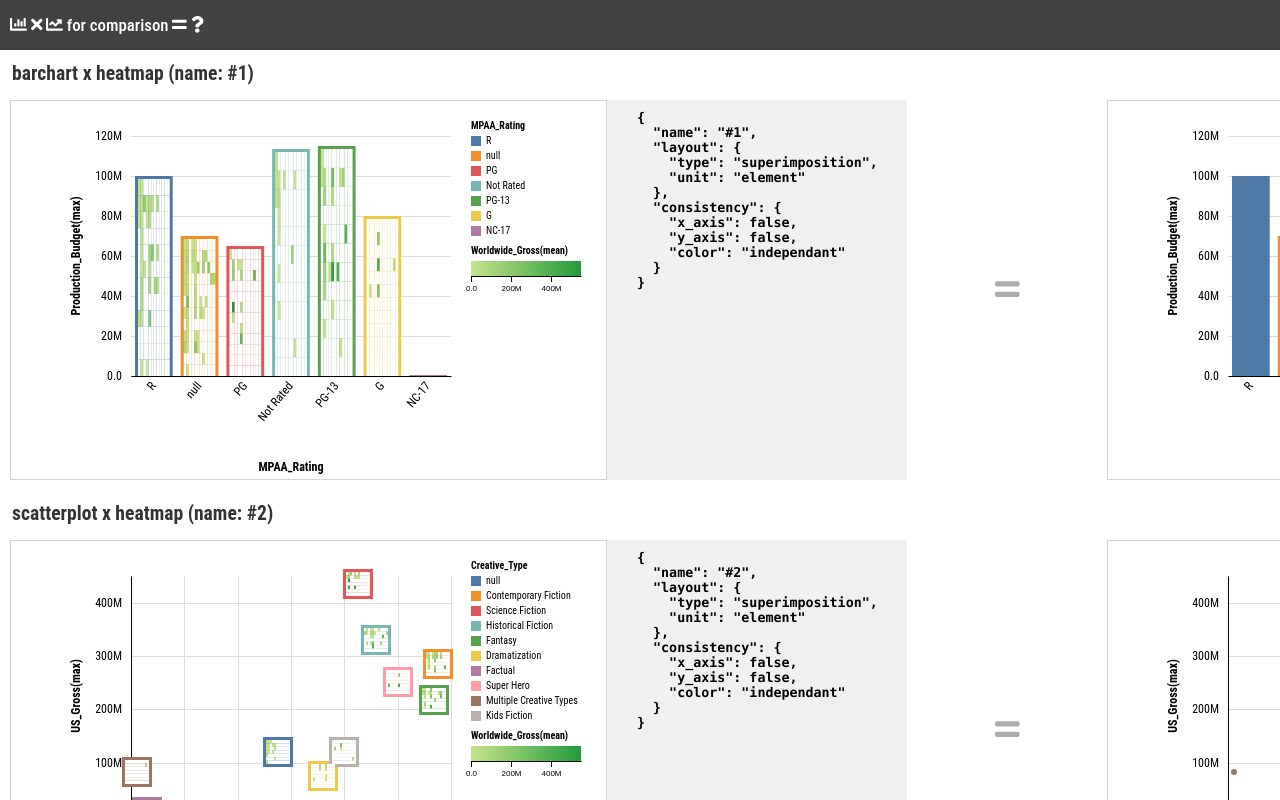
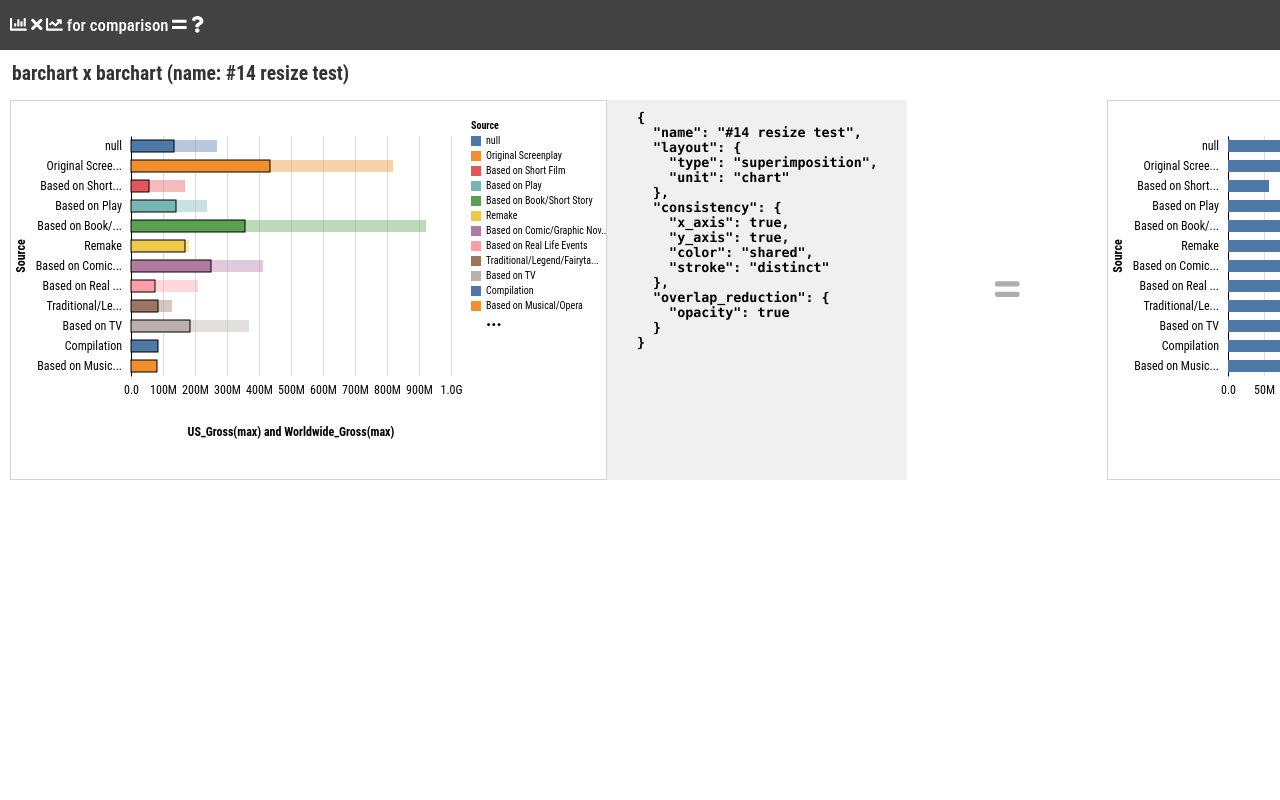
Before and after one commit to sehilyi/comparative-layout-explorer, a React app: page / in a window 1280 px wide. Built offline with nearby package versions, Linux system fonts and the light colour scheme.

Commit message:
Fix issue that a legend of shared color is not displayed

```diff
--- a/src/components/visualizations/axes/index.ts
+++ b/src/components/visualizations/axes/index.ts
@@ -235,7 +235,8 @@ export function renderAxes(
 }
 
 export function getAxisName(f1: Field, f2?: Field): string {
-  if (!f1) return ""
+  if (!f1 && !f2) return "";
+  if (!f1) return getAxisName(f2);  // when color is not specified for f1 but shared
   if (f2) {
     if (f1.field === f2.field) {
       if (!f1.aggregate || !f2.aggregate) return f1.field
--- a/src/components/visualizations/barcharts/index.ts
+++ b/src/components/visualizations/barcharts/index.ts
@@ -48,13 +48,6 @@ export function renderBarChart(
     svg.append(_g).attr(_transform, translate(styles.translateX, styles.translateY)).attr(_opacity, styles.opacity).classed(`${CHART_CLASS_ID}${styles.chartId} ${styles.chartId}`, true)
 
   renderBars(g, Object.assign([], aggValues), {qKey, nKey, cKey}, {x: x as ScaleBand, y: y as ScaleLinear, color}, {...styles})
-  if (styles.isLegend) {
-    // deprecated
-    /*
-    const legendG = svg.append(_g).attr(_transform, translate(styles.translateX + CHART_SIZE.width + (styles.rightY ? CHART_MARGIN.right : 0) + LEGEND_PADDING, styles.translateY))
-    renderLegend(legendG, styles.legendNameColor ? styles.legendNameColor : cKey, color.domain() as string[], color.range() as string[])
-    */
-  }
 }
 
 export function renderBars(
@@ -105,7 +98,7 @@ export function renderBars(
       .attr(_x, width)
       .attr(_y, styles.revY ? 0 : height)
       .attr(_height, 0)
-      .attr(_fill, d => (scales.color as ScaleOrdinal)(d[keys.cKey === "" ? _Q : _C]) as string)
+      .attr(_fill, d => (scales.color as ScaleOrdinal)(d[keys.cKey === "" ? _N : _C]) as string)
       // animated transition
       .transition().delay(animated ? DF_DELAY : null).duration(animated ? DF_DURATION : null)
       .attr(_opacity, 1)
@@ -127,7 +120,7 @@ export function renderBars(
       .attr(_stroke_width, stroke_width)
       .attr(_x, styles.revX ? width : 0)
       .attr(_width, 0)
-      .attr(_fill, d => (scales.color as ScaleOrdinal)(d[keys.cKey === "" ? _Q : _C]) as string)
+      .attr(_fill, d => (scales.color as ScaleOrdinal)(d[keys.cKey === "" ? _N : _C]) as string)
       // animated transition
       .transition().delay(animated ? DF_DELAY : null).duration(animated ? DF_DURATION : null)
       .attr(_opacity, 1)
--- a/src/components/visualizations/chart-styles/style-manager.ts
+++ b/src/components/visualizations/chart-styles/style-manager.ts
@@ -119,11 +119,11 @@ export function getStyles(A: Spec, B: Spec, C: _CompSpecSolid, consistency: _Con
     if (isAColorUsed || isBColorUsed) {
       if ((layout === "superimposition") || (layout === "juxtaposition" && arrangement === "stacked")) {
         S.A.isLegend = true;
-        S.A.legendType = colorTypeA;
+        S.A.legendType = colorTypeA || colorTypeB;
       }
       else {
         S.B.isLegend = true;
-        S.B.legendType = colorTypeB;
+        S.B.legendType = colorTypeB || colorTypeA;
       }
     }
   }
--- a/src/components/visualizations/comp-charts.ts
+++ b/src/components/visualizations/comp-charts.ts
@@ -87,7 +87,7 @@ export function renderCompChartGeneralized(ref: SVGSVGElement, A: Spec, B: Spec,
     }
   }
   /* render legends */
-  legends.legends.forEach(legend => {
+  legends.recipe.forEach(legend => {
     const legendG = svg.append(_g).attr(_transform, translate(legend.left, legend.top));
     renderLegend(legendG, legend.title, legend.scale.domain() as string[], legend.scale.range() as string[], !legend.isNominal);
   });
--- a/src/components/visualizations/legends/legend-manager.ts
+++ b/src/components/visualizations/legends/legend-manager.ts
@@ -27,7 +27,7 @@ export type LegendRecipe = {
  * @param S
  */
 export function getLegends(A: Spec, B: Spec, C: _CompSpecSolid, consistency: _ConsistencySolid, P: {A: Position, B: Position}, S: {A: ChartStyle, B: ChartStyle}) {
-  let legends: LegendRecipe[] = [];
+  let recipe: LegendRecipe[] = [];
   let lastYEnd = 0, addWidth = 0;
 
   // all legends should be placed in one column layout
@@ -35,27 +35,27 @@ export function getLegends(A: Spec, B: Spec, C: _CompSpecSolid, consistency: _Co
 
   /* A's legend */
   if (S.A.isLegend) {
-    legends.push({
+    recipe.push({
       title: S.A.legendNameColor,
       scale: S.A.color,
       left: P.A.left + S.A.width,
       top: P.A.top,
       isNominal: S.A.legendType === "nominal"
     });
-    lastYEnd += legends[0].top + estimateLegendSize(legends[0]);
+    lastYEnd += recipe[0].top + estimateLegendSize(recipe[0]);
   }
 
   /* B's legend */
   if (S.B.isLegend) {
     if (lastYEnd === 0) lastYEnd = P.B.top;
-    legends.push({
+    recipe.push({
       title: S.B.legendNameColor,
       scale: S.B.color,
       left: P.B.left + S.B.width,
       top: isOneColumn ? lastYEnd : P.B.top,
       isNominal: S.B.legendType === "nominal"
     });
-    lastYEnd += estimateLegendSize(legends[legends.length - 1]);
+    lastYEnd += estimateLegendSize(recipe[recipe.length - 1]);
   }
 
   /* consistency legends */
@@ -69,7 +69,7 @@ export function getLegends(A: Spec, B: Spec, C: _CompSpecSolid, consistency: _Co
 
       // distinct nominal color
       if (isBarChart(A) || isScatterplot(A)) { // TODO: decide color type more cleverly
-        legends.push({
+        recipe.push({
           title: "chart",
           scale: getNominalColor([getChartTitle(A), getChartTitle(B)]), // TODO: more clever title
           left,
@@ -79,26 +79,26 @@ export function getLegends(A: Spec, B: Spec, C: _CompSpecSolid, consistency: _Co
       }
       // distinct quantitative color
       else if (isHeatmap(A)) {
-        legends.push({
+        recipe.push({
           title: S.A.legendNameColor,
           scale: S.A.color,
           left,
           top: lastYEnd,
           isNominal: false
         });
-        legends.push({
+        recipe.push({
           title: S.B.legendNameColor,
           scale: S.B.color,
           left,
-          top: lastYEnd + estimateLegendSize(legends[legends.length - 1]),
+          top: lastYEnd + estimateLegendSize(recipe[recipe.length - 1]),
           isNominal: false
         });
       }
-      lastYEnd += estimateLegendSize(legends[legends.length - 1]);
+      lastYEnd += estimateLegendSize(recipe[recipe.length - 1]);
     }
   }
 
-  return {height: lastYEnd, addWidth, legends};
+  return {height: lastYEnd, addWidth, recipe};
 }
 
 export function estimateLegendSize(recipe: LegendRecipe) {
--- a/src/components/visualizations/tests/test-specs.ts
+++ b/src/components/visualizations/tests/test-specs.ts
@@ -18,12 +18,12 @@ export function getSimpleCompTitle(A: Spec, B: Spec, C: CompSpec) {
 
 export function getExamples() {
   let examples = getExampleSpec()
-  // .map(d => ({...d, C: correctCompSpec(d.C)}))
-  /// filter for debugging
-  // .filter(d => correctCompSpec({...d.C}).layout.type === "superimposition")
-  // .filter(d => d.A.mark === "rect" || d.B.mark === "rect")
-  // .filter(d => d.A.mark === "point" || d.B.mark === "point")
-  // .filter(d => d.C.name.includes("test"))
+    // .map(d => ({...d, C: correctCompSpec(d.C)}))
+    /// filter for debugging
+    // .filter(d => correctCompSpec({...d.C}).layout.type === "superimposition")
+    // .filter(d => d.A.mark === "rect" || d.B.mark === "rect")
+    // .filter(d => d.A.mark === "point" || d.B.mark === "point")
+    .filter(d => d.C.name.includes("#14"))
   // .filter(d => d.C.name === "#10" || d.C.name === "#15" || d.C.name === "#32");
 
   return examples
@@ -418,7 +418,7 @@ export function getExampleSpec(): {A: Spec, B: Spec, C: CompSpec}[] {
           x_axis: true, y_axis: true, color: "shared", stroke: "distinct"
         },
         overlap_reduction: {
-          resize: true
+          opacity: true
         }
       },
       // https://vega.github.io/vega-lite/examples/
```
